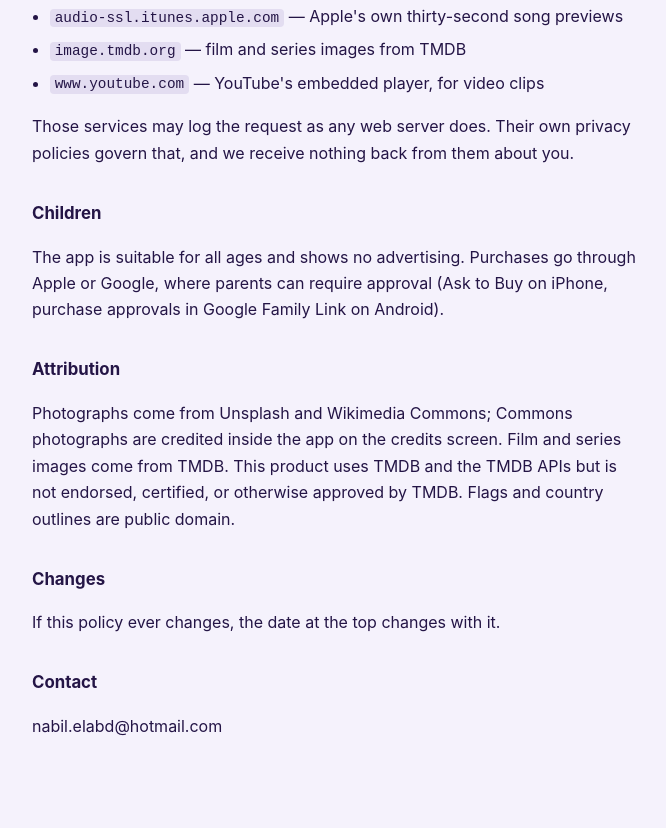
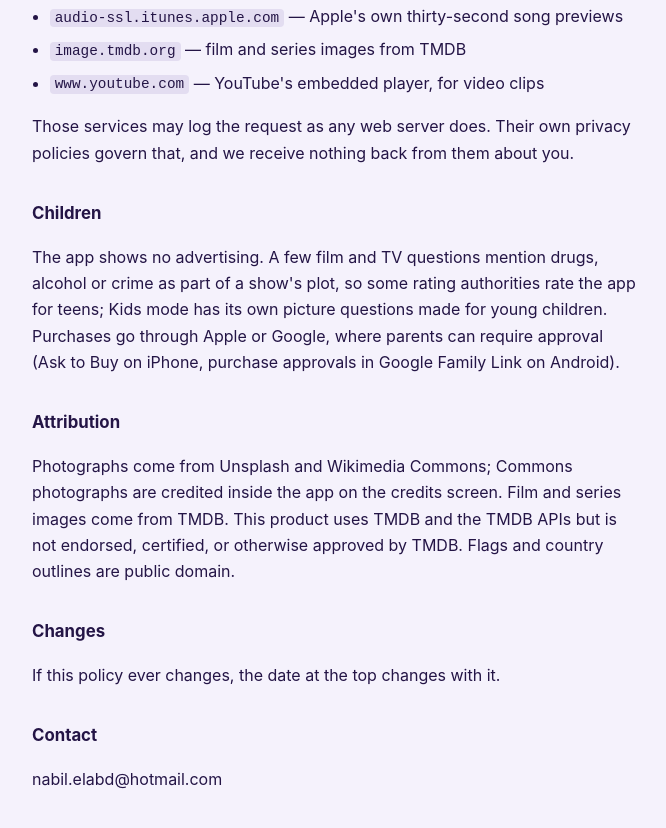
Before and after one commit to nabilelabd/nabilelabd.github.io, a plain HTML site: page olly-bas/privacy.html in a window 1280 px wide. Shown: the part 1284-2112 px from the top of the page, without its empty margins (304-970 px from the left). Drawn offline with Linux system fonts and the light colour scheme.

Commit message:
Olly Bas privacy policy: note on teen ratings for film and TV questions

```diff
--- a/olly-bas/privacy.html
+++ b/olly-bas/privacy.html
@@ -68,7 +68,10 @@ about you.</p>
 policies govern that, and we receive nothing back from them about you.</p>
 
 <h2>Children</h2>
-<p>The app is suitable for all ages and shows no advertising. Purchases go
+<p>The app shows no advertising. A few film and TV questions mention drugs,
+alcohol or crime as part of a show's plot, so some rating authorities rate the
+app for teens; Kids mode has its own picture questions made for young children.
+Purchases go
 through Apple or Google, where parents can require approval (Ask to Buy on
 iPhone, purchase approvals in Google Family Link on Android).</p>
 
```
